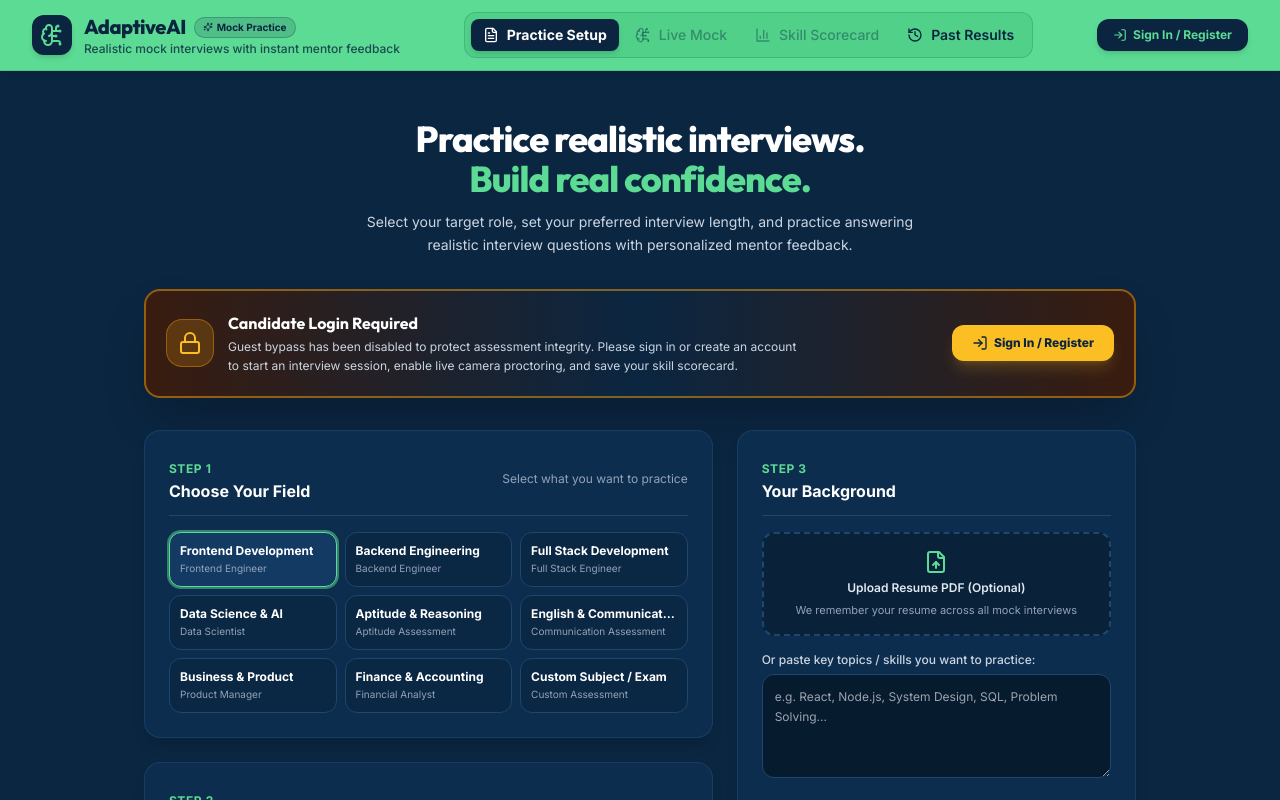
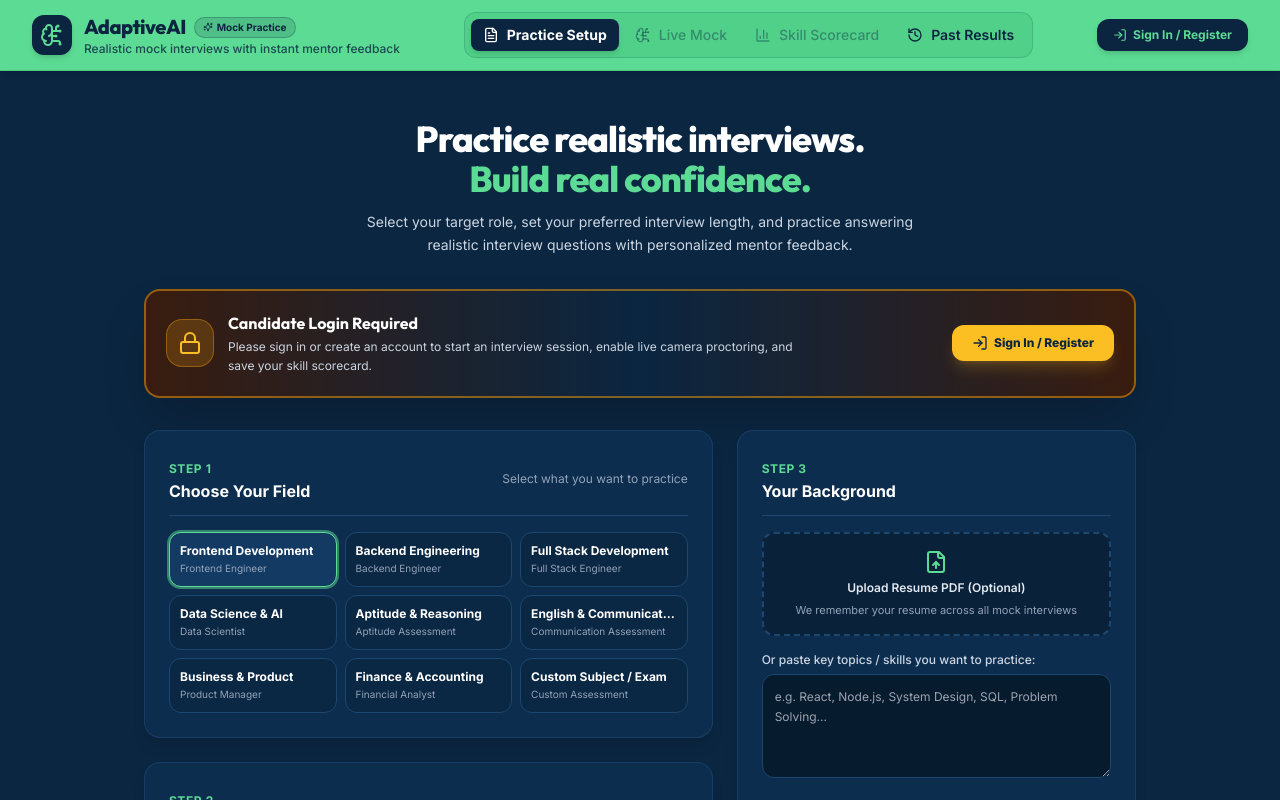
Before and after one commit to Ashishydv0903/Ai-interview-platform, a React (Vite) app in the folder client/: page / in a window 1280 px wide. Shown: the top 800 px of the page. Built offline with nearby package versions, Linux system fonts and the light colour scheme.

Commit message:
fix(ui): remove guest bypass notice from ResumeSetup

```diff
--- a/client/src/components/ResumeSetup.jsx
+++ b/client/src/components/ResumeSetup.jsx
@@ -237,7 +237,7 @@ export default function ResumeSetup({ onInterviewStart, user, onRequireAuth }) {
             <div>
               <h4 className="text-base font-bold text-white font-['Outfit']">Candidate Login Required</h4>
               <p className="text-xs text-slate-300 mt-0.5 max-w-xl leading-relaxed">
-                Guest bypass has been disabled to protect assessment integrity. Please sign in or create an account to start an interview session, enable live camera proctoring, and save your skill scorecard.
+                Please sign in or create an account to start an interview session, enable live camera proctoring, and save your skill scorecard.
               </p>
             </div>
           </div>
```
